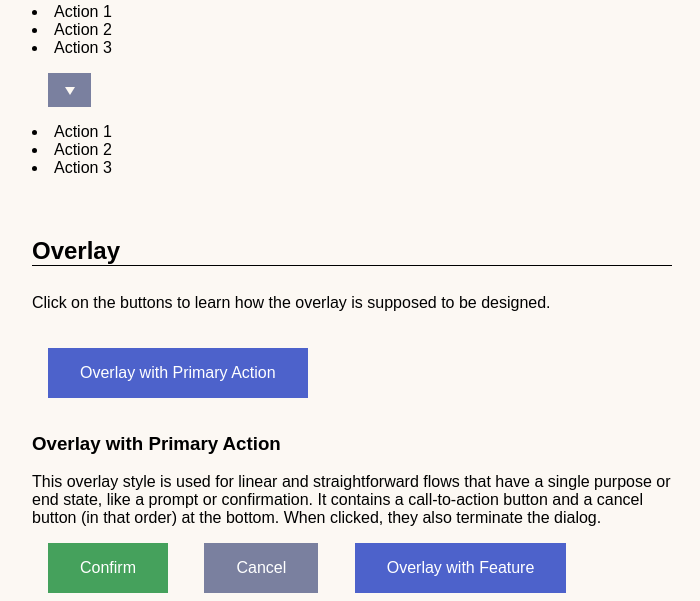
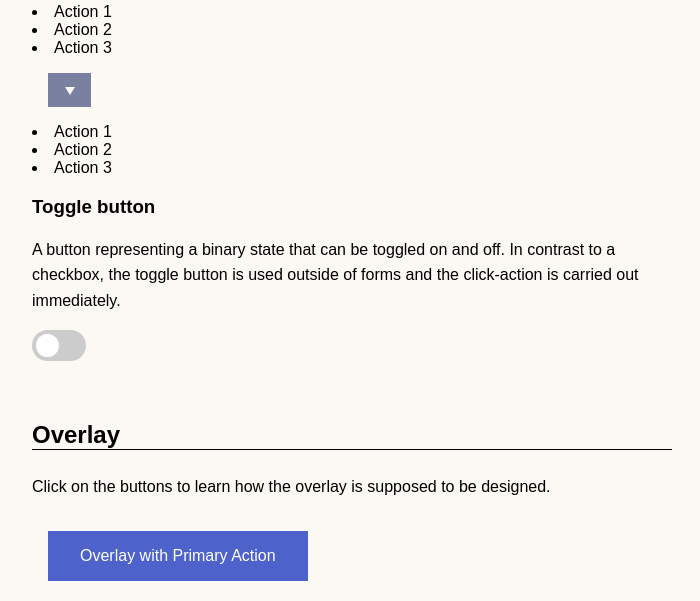
Before and after one commit to tiny-pilot/tinypilot, a Python web app: template app/templates/styleguide.html in a window 1280 px wide. Shown: the part 2006-2607 px from the top of the page, without its empty margins (288-988 px from the left). Run offline with Jinja, Linux system fonts and the light colour scheme; the template is opened without the code that fills it, so the values that code supplies are empty; some libraries are stand-ins or nearby versions.

Commit message:
Add toggle button

```diff
--- /dev/null
+++ b/app/static/css/toggle.css
@@ -0,0 +1,50 @@
+.toggle {
+  --height: 1.7em;
+  --spacing: 4px;
+  position: relative;
+  display: inline-block;
+  width: calc(2 * var(--height));
+  height: calc(var(--height) + var(--spacing));
+}
+
+.toggle input {
+  opacity: 0;
+  width: 0;
+  height: 0;
+}
+
+.toggle-slider {
+  position: absolute;
+  top: 0;
+  left: 0;
+  right: 0;
+  bottom: 0;
+  cursor: pointer;
+  background-color: #ccc;
+  border-radius: calc(var(--height) + var(--spacing));
+  transition: 0.5s;
+}
+
+.toggle-slider:before {
+  position: absolute;
+  content: "";
+  height: calc(var(--height) - var(--spacing));
+  width: calc(var(--height) - var(--spacing));
+  left: var(--spacing);
+  bottom: var(--spacing);
+  background-color: white;
+  border-radius: 50%;
+  transition: 0.5s;
+}
+
+input:checked + .toggle-slider {
+  background-color: var(--brand-blue);
+}
+
+input:focus + .toggle-slider {
+  box-shadow: 0 0 1px var(--brand-blue);
+}
+
+input:checked + .toggle-slider:before {
+  transform: translateX(calc(var(--height) - var(--spacing)));
+}
--- a/app/templates/styleguide.html
+++ b/app/templates/styleguide.html
@@ -9,6 +9,7 @@
   </head>
   <style>
     @import "css/icons.css";
+    @import "css/toggle.css";
 
     main {
       margin: 1rem auto;
@@ -161,6 +162,16 @@
         <li slot="item">Action 2</li>
         <li slot="item">Action 3</li>
       </dropdown-button>
+      <h3>Toggle button</h3>
+      <p>
+        A button representing a binary state that can be toggled on and off. In
+        contrast to a checkbox, the toggle button is used outside of forms and
+        the click-action is carried out immediately.
+      </p>
+      <label class="toggle">
+        <input type="checkbox" />
+        <span class="toggle-slider"></span>
+      </label>
 
       <h2 class="section">Overlay</h2>
       <p>
```
